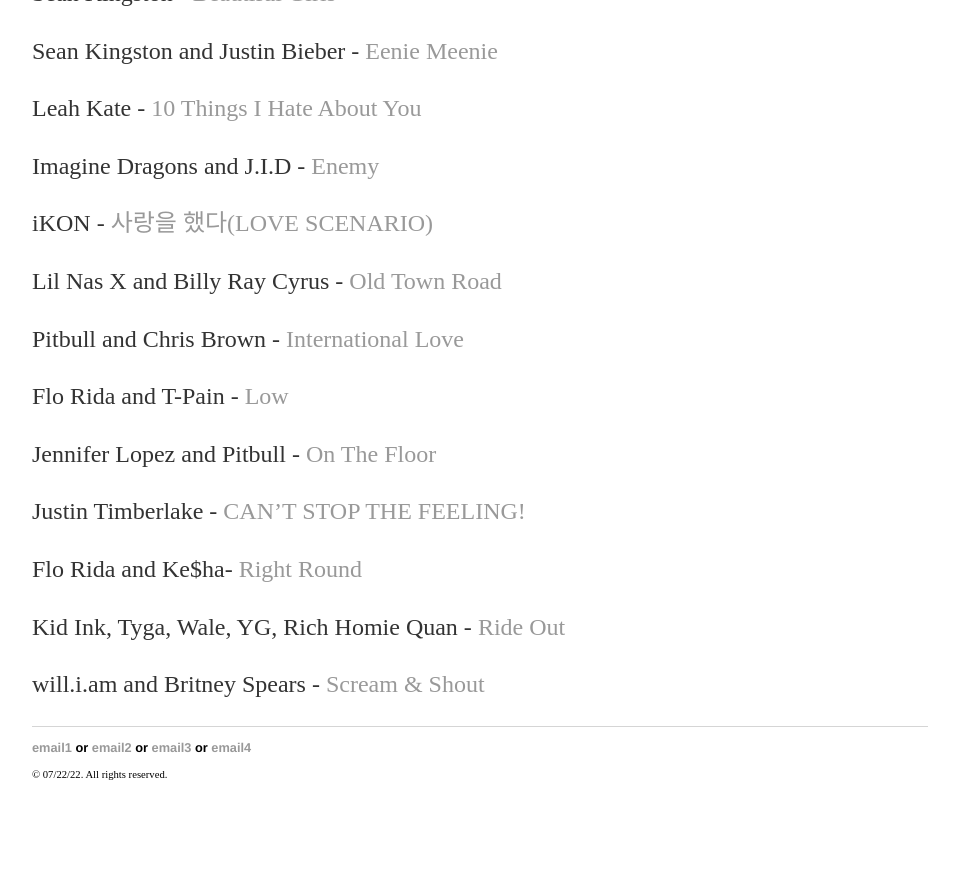
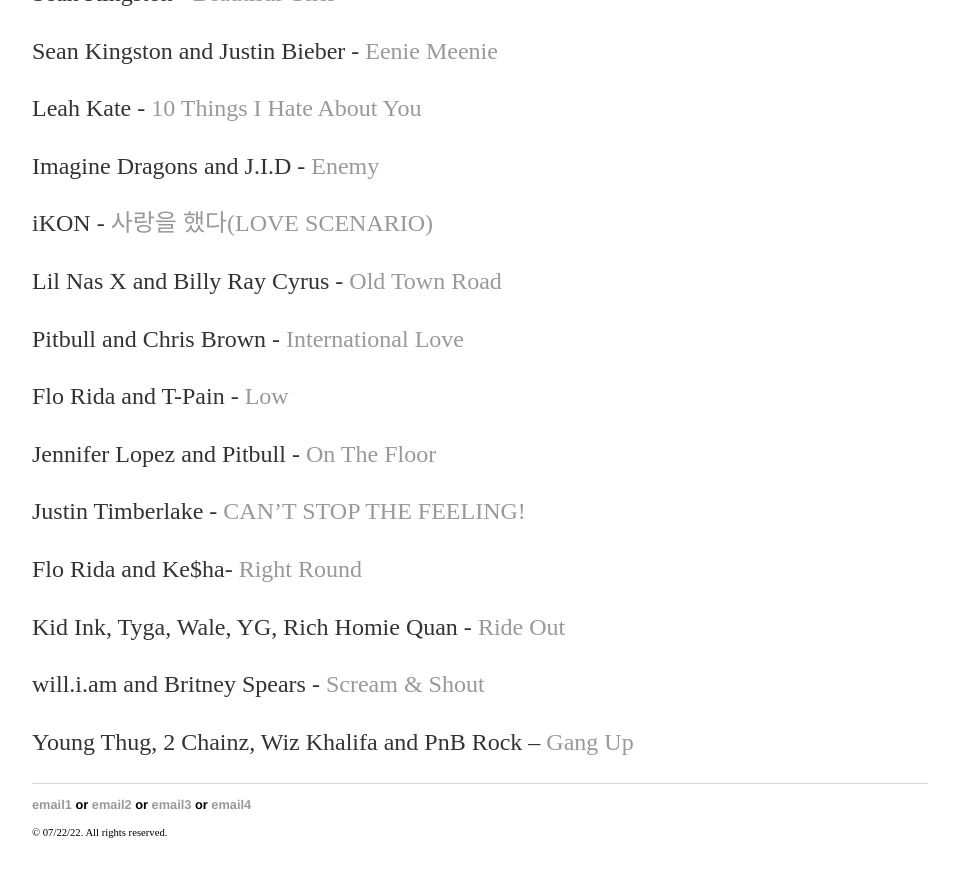
Before and after one commit to yjkweon24/yjkweon24.github.io, a Jekyll site: the page built from _posts/2018-10-23-songs-that-i-love.md, in a window 1280 px wide and 900 px high, scrolled down 20812 px. Shown: the top 877 px of the window, without its empty margins (160-1119 px from the left). Built offline with Jekyll 4.4.1, drawn with Linux system fonts in a browser that asks for light colours; before the commit the page ends 21654 px from its top, so only the background shows below that.

Commit message:
Update 2018-10-23-songs-that-i-love.md

```diff
--- a/_posts/2018-10-23-songs-that-i-love.md
+++ b/_posts/2018-10-23-songs-that-i-love.md
@@ -740,3 +740,5 @@
 Kid Ink, Tyga, Wale, YG, Rich Homie Quan - [Ride Out](https://www.youtube.com/watch?v=X7rdg_tKzKQ&ab_channel=AtlanticRecords)
 
 will.i.am and Britney Spears - [Scream & Shout](https://www.youtube.com/watch?v=kYtGl1dX5qI&list=RDCdXesX6mYUE&index=27)
+
+Young Thug, 2 Chainz, Wiz Khalifa and PnB Rock – [Gang Up](https://www.youtube.com/watch?v=ZvUBGN4KoP0&list=RDCdXesX6mYUE&index=13)
```
